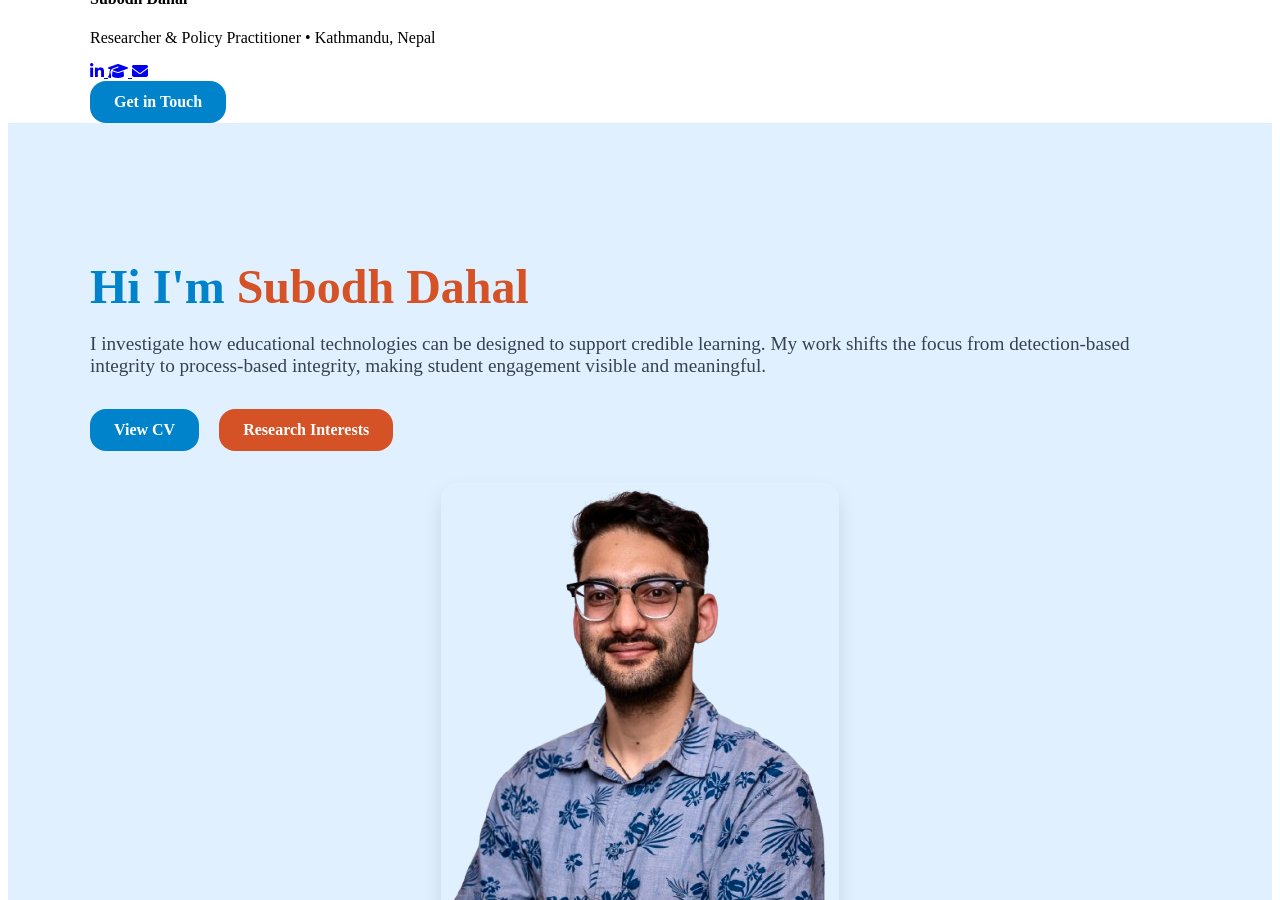
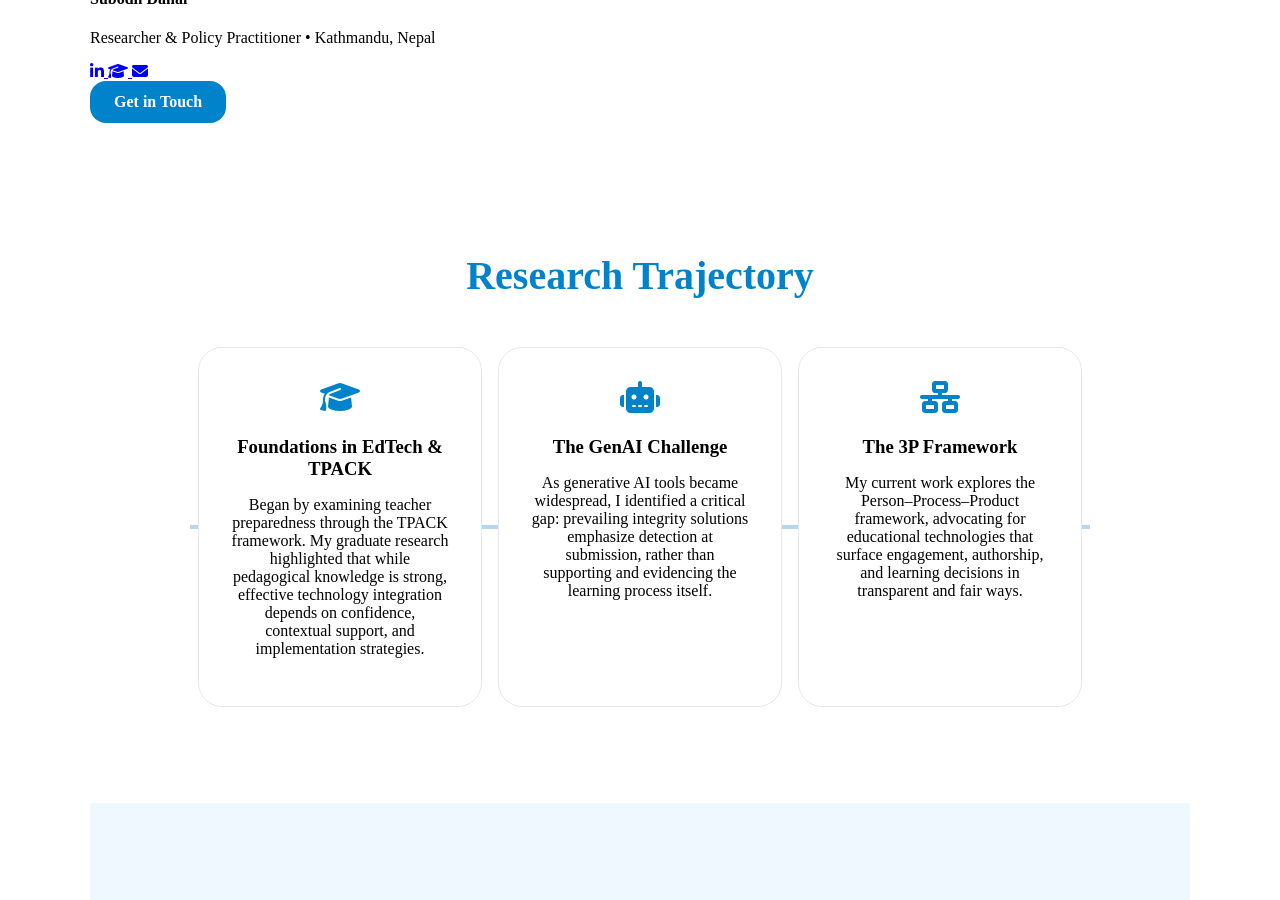
Before and after one commit to dahalsubodh/dahalsubodh.github.io, a Jekyll site: the page built from index.md, in a window 1280 px wide and 900 px high, scrolled down 1335 px. Built offline with Jekyll 4.4.1, drawn with Linux system fonts in a browser that asks for light colours.

Commit message:
Update default.html

```diff
--- a/_layouts/default.html
+++ b/_layouts/default.html
@@ -34,29 +34,6 @@
 
   {% include footer.html %}
 
-  <!-- HERO SECTION (Homepage Only) -->
-  {% if page.url == "/" or page.url == "/index.html" %}
-  <section class="hero">
-    <div class="container hero-container">
-      <div class="hero-left">
-        <h1>Hi I'm <span>Subodh Dahal</span></h1>
-        <p>
-          I investigate how educational technologies can be designed to support credible learning.
-          My work shifts the focus from detection-based integrity to process-based integrity,
-          making student engagement visible and meaningful.
-        </p>
-        <div class="hero-cta">
-          <a href="/assets/Subodh Dahal — Academic CV - 3 pager (2026).pdf" target="_blank" class="cta-button">View CV</a>
-          <a href="/research.html" class="cta-button orange">Research Interests</a>
-        </div>
-      </div>
-      <div class="hero-right">
-        <img src="/assets/subodh-hero-image.png" alt="Subodh Dahal">
-      </div>
-    </div>
-  </section>
-  {% endif %}
-
   <!-- MAIN CONTENT -->
   <main class="container">
     {{ content }}
```
